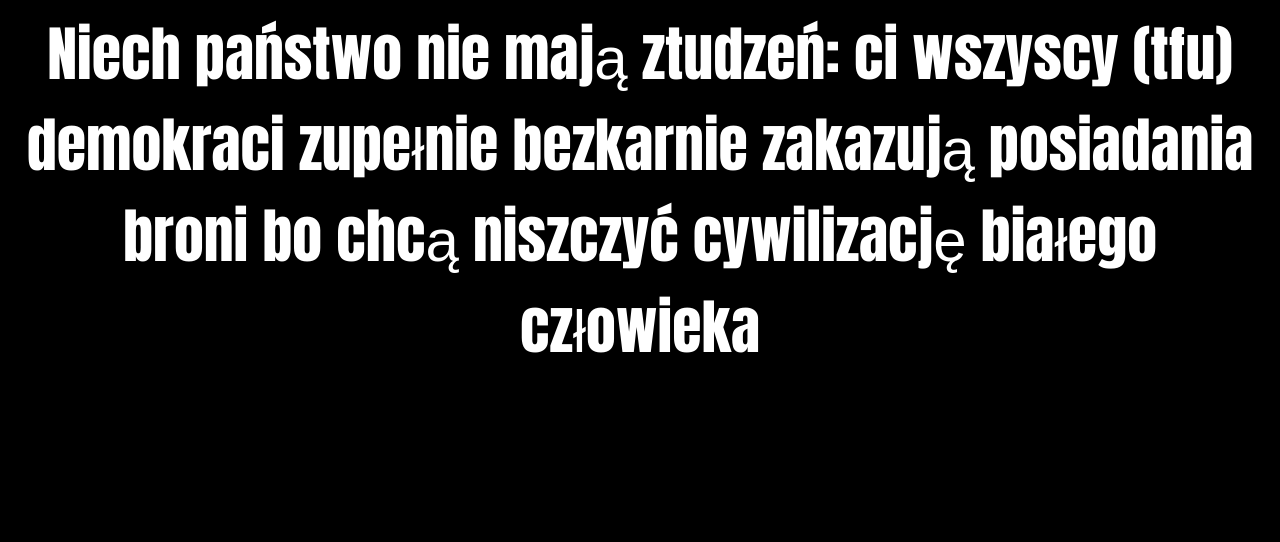
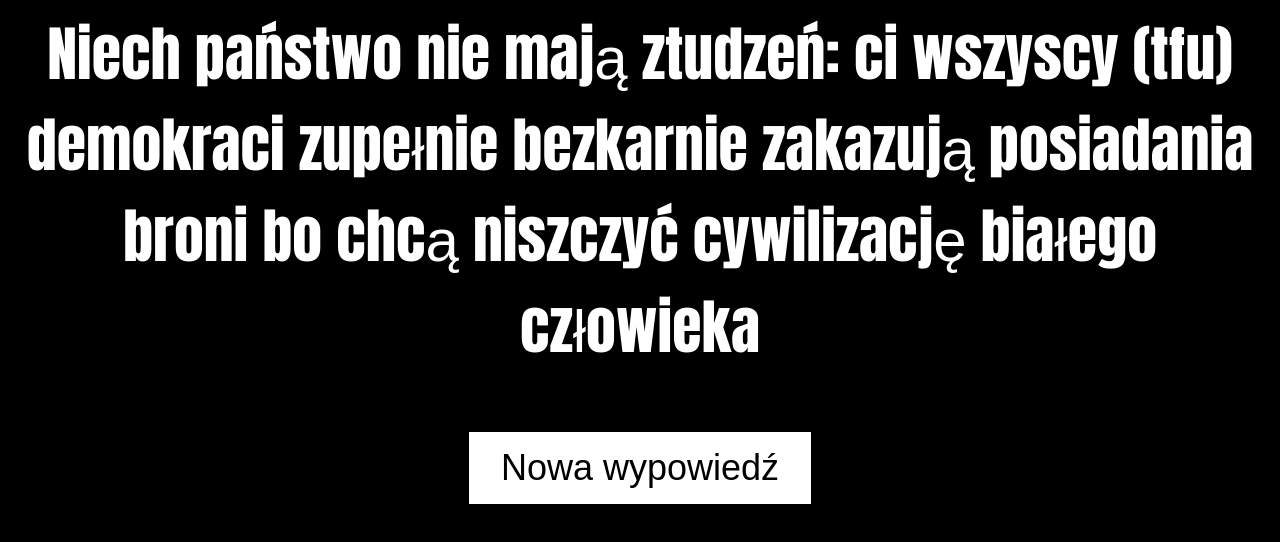
Before and after one commit to Kkwolek98/Kkwolek98.github.io, a plain HTML site: page korwin.html in a window 1280 px wide. Drawn offline with Linux system fonts and the light colour scheme.

Commit message:
Update korwin.html

```diff
--- a/korwin.html
+++ b/korwin.html
@@ -7,11 +7,22 @@
             font-family: Impact, Charcoal, sans-serif;
             font-size: 60px;
         }
+        .button {
+            background-color: white; /* Green */
+            border: none;
+            color: black;
+            padding: 15px 32px;
+            text-align: center;
+            text-decoration: none;
+            display: inline-block;
+            font-size: 36px;
+}
 
     </style>
 </head>
 <body onload="doKorwin()">
 
     <p id="tekst"></p>
+    <button class="button">Nowa wypowiedź</button>
     <script src="korwin.js"></script>
 </body>
```
